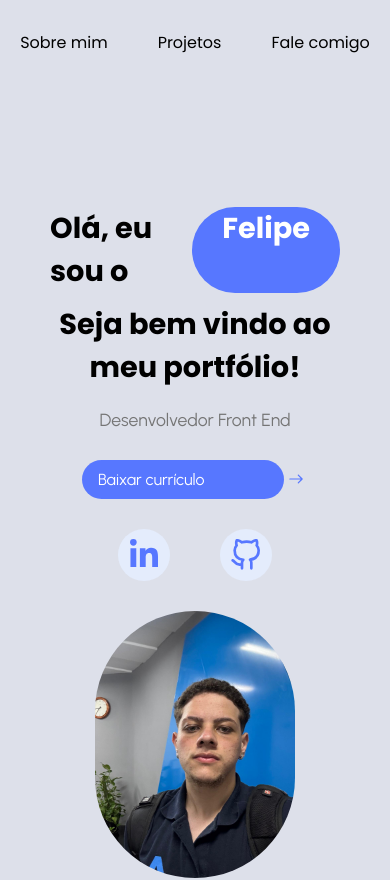
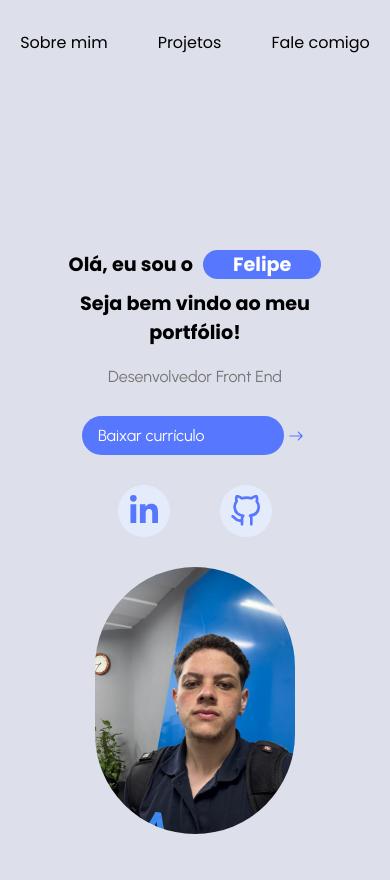
Before and after one commit to LipeLutz/repositorio-felipe-dias, a React (Vite) app: page / in a window 390 px wide. Shown: the top 880 px of the page. Built offline with nearby package versions, Linux system fonts and the light colour scheme.

Commit message:
Ajustando responsividade

```diff
--- a/src/components/Main/Main-media.css
+++ b/src/components/Main/Main-media.css
@@ -158,14 +158,14 @@
         justify-content: center;
         align-items: center;
         flex-direction: column;
-        font-size: 0.9rem;
+        font-size: 0.6rem;
     }
     .h1-welcome{
         text-align: center;
     }
 
     .frontend-developer {
-        font-size: 1.1rem;
+        font-size: 1rem;
     }
     .btn-download-cv {
         width: 170px;
```
